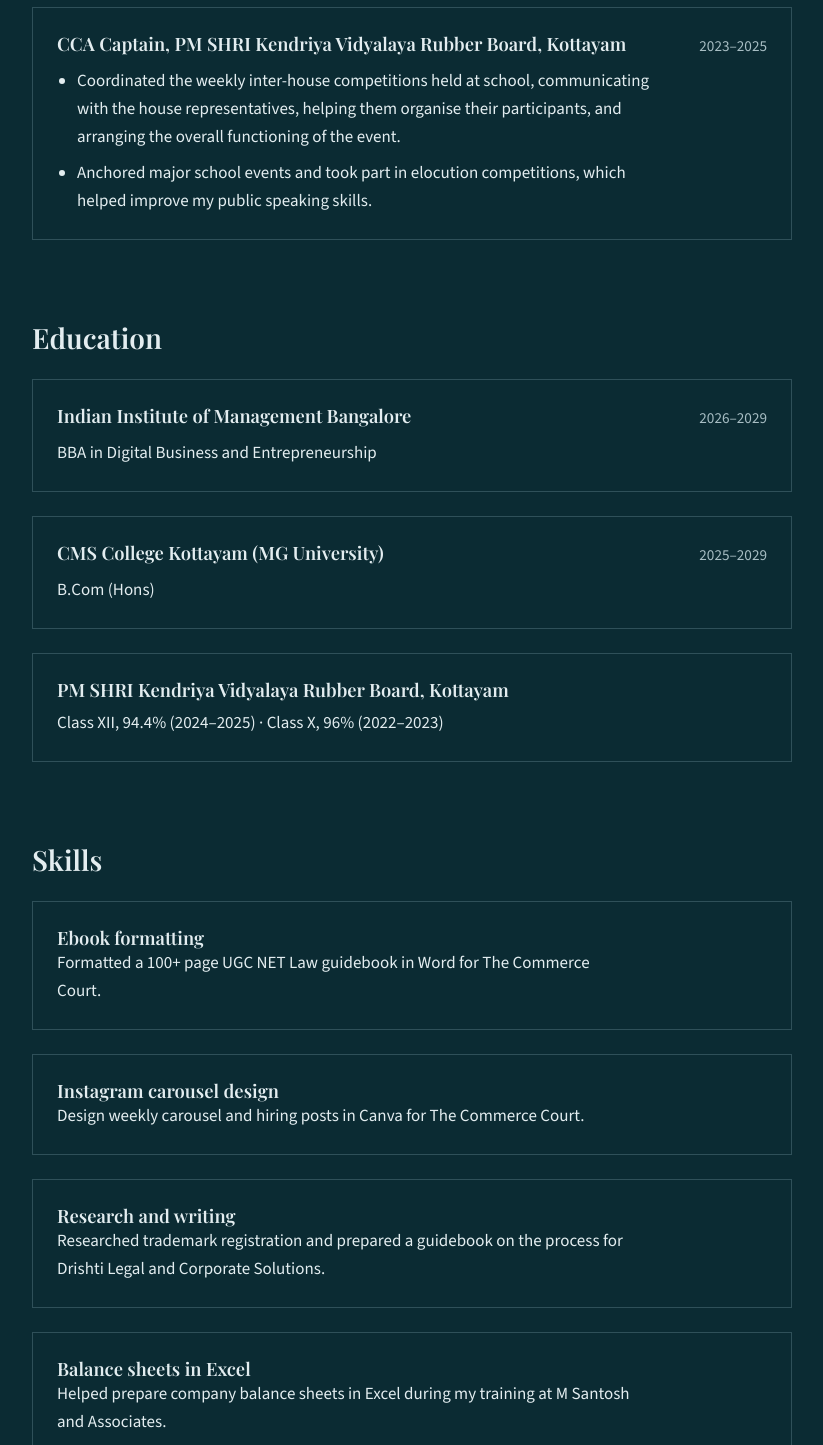
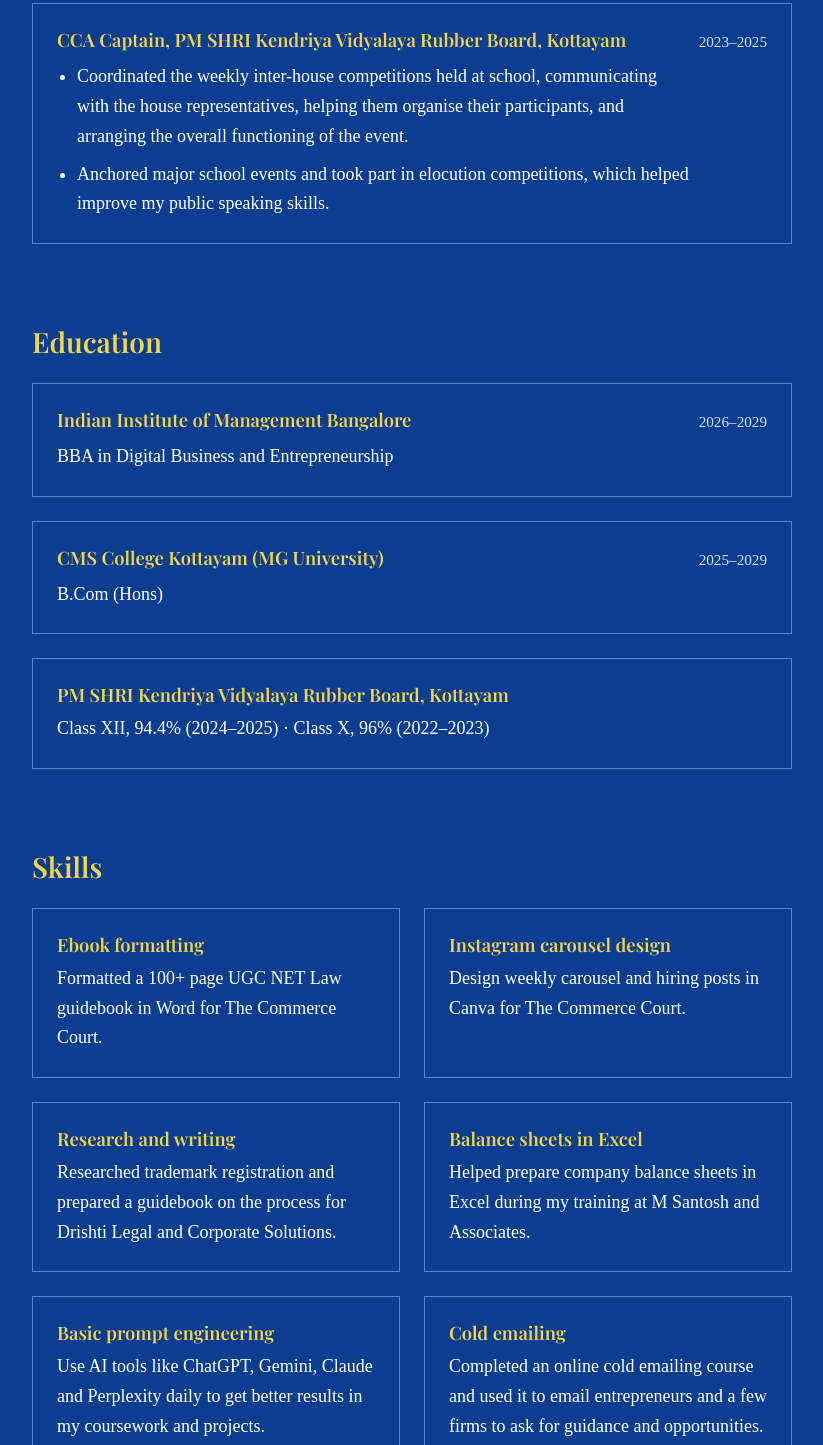
Before and after one commit to vishnupriya21off-hue/RESUME-WEBSITE, a plain HTML site: page index.html in a window 1280 px wide. Shown: the part 1355-2800 px from the top of the page, without its empty margins (228-1051 px from the left). Drawn offline with nearby package versions, Linux system fonts and the light colour scheme; a web font is replaced by a local one.

Commit message:
Add files via upload

```diff
--- a/index.html
+++ b/index.html
@@ -7,7 +7,7 @@
   <meta name="description" content="Vishnupriya S, BBA student at IIM Bangalore and B.Com (Hons) student at CMS College Kottayam. Open to freelance work.">
   <link rel="preconnect" href="https://fonts.googleapis.com">
   <link rel="preconnect" href="https://fonts.gstatic.com" crossorigin>
-  <link href="https://fonts.googleapis.com/css2?family=Playfair+Display:ital,wght@0,400;0,600;1,400&family=Source+Sans+3:wght@400;600&display=swap" rel="stylesheet">
+  <link href="https://fonts.googleapis.com/css2?family=Playfair+Display:ital,wght@0,400;0,600;1,400&display=swap" rel="stylesheet">
   <link rel="stylesheet" href="style.css">
 </head>
 <body>
@@ -118,38 +118,38 @@
 
     <section id="skills">
       <h2>Skills</h2>
-      <div class="card-list">
-        <article class="card skill">
+      <div class="card-list skill-list">
+        <article class="card">
           <h3>Ebook formatting</h3>
           <p>Formatted a 100+ page UGC NET Law guidebook in Word for The Commerce Court.</p>
         </article>
 
-        <article class="card skill">
+        <article class="card">
           <h3>Instagram carousel design</h3>
           <p>Design weekly carousel and hiring posts in Canva for The Commerce Court.</p>
         </article>
 
-        <article class="card skill">
+        <article class="card">
           <h3>Research and writing</h3>
           <p>Researched trademark registration and prepared a guidebook on the process for Drishti Legal and Corporate Solutions.</p>
         </article>
 
-        <article class="card skill">
+        <article class="card">
           <h3>Balance sheets in Excel</h3>
           <p>Helped prepare company balance sheets in Excel during my training at M Santosh and Associates.</p>
         </article>
 
-        <article class="card skill">
+        <article class="card">
           <h3>Basic prompt engineering</h3>
           <p>Use AI tools like ChatGPT, Gemini, Claude and Perplexity daily to get better results in my coursework and projects.</p>
         </article>
 
-        <article class="card skill">
+        <article class="card">
           <h3>Cold emailing</h3>
-          <p>Completed an online cold emailing course and used it to email entrepreneurs and a few firms to ask for work, with a very good response rate.</p>
+          <p>Completed an online cold emailing course and used it to email entrepreneurs and a few firms to ask for guidance and opportunities. An entrepreneur replied.</p>
         </article>
 
-        <article class="card skill">
+        <article class="card">
           <h3>Public speaking</h3>
           <p>Anchored major school events and took part in elocution competitions.</p>
         </article>
--- a/style.css
+++ b/style.css
@@ -1,10 +1,10 @@
 /* Colours, fonts and the spacing scale. Change the whole look from here. */
 :root {
-  --bg: #0B2B33;
-  --text: #E3EDF0;
-  --muted: #A8BEC4;
-  --line: #2F5059;
-  --accent: #BFD8DE;
+  --bg: #0B3D91;
+  --text: #FFFFFF;
+  --muted: #D6E2F8;
+  --line: #5A83CF;
+  --accent: #F5D547;
   --sheet: #FFFFFF;
   --ink: #1A1A1A;
   --space-s: 8px;
@@ -12,7 +12,7 @@
   --space-m: 24px;
   --space-l: 40px;
   --serif: "Playfair Display", Georgia, serif;
-  --sans: "Source Sans 3", Arial, sans-serif;
+  --body: "Times New Roman", Times, serif;
 }
 
 /* Page base: background, body text and the default look of headings, text and links */
@@ -21,14 +21,14 @@ body {
   margin: 0;
   background: var(--bg);
   color: var(--text);
-  font-family: var(--sans);
-  font-size: 1.0625rem;
+  font-family: var(--body);
+  font-size: 1.125rem;
   line-height: 1.65;
 }
 h1, h2, h3 { font-family: var(--serif); font-weight: 600; line-height: 1.25; }
-h1 { font-size: clamp(2.25rem, 7vw, 3.25rem); margin: 0 0 var(--space-s); }
-h2 { font-size: 1.75rem; margin: 0 0 var(--space-m); }
-h3 { font-size: 1.15rem; margin: 0; }
+h1 { font-size: clamp(2.25rem, 7vw, 3.25rem); margin: 0 0 var(--space-s); color: var(--text); }
+h2 { font-size: 1.75rem; margin: 0 0 var(--space-m); color: var(--accent); }
+h3 { font-size: 1.15rem; margin: 0; color: var(--accent); }
 p { margin: 0 0 var(--space-s); max-width: 68ch; }
 a { color: var(--accent); }
 a:focus-visible { outline: 2px solid var(--accent); outline-offset: 3px; }
@@ -62,7 +62,7 @@ header { position: sticky; top: 0; z-index: 5; background: var(--bg); border-bot
   text-decoration: none;
 }
 .nav-brand { font-family: var(--serif); font-size: 1.15rem; }
-.nav-links { display: flex; gap: var(--space-m); margin: 0; padding: 0; list-style: none; }
+.nav-links { display: flex; flex-wrap: wrap; gap: 0 var(--space-m); margin: 0; padding: 0; list-style: none; }
 .nav-brand:hover, .nav-link:hover { color: var(--accent); }
 
 /* Sections: shared width, 40px of space above and below, offset so the sticky bar never covers a heading */
@@ -84,7 +84,7 @@ section { padding: var(--space-l) 0; scroll-margin-top: 56px; }
   border: 1px solid var(--accent);
   background: var(--accent);
   color: var(--bg);
-  font-weight: 600;
+  font-weight: 700;
   text-decoration: none;
 }
 .button:hover { background: transparent; color: var(--accent); }
@@ -107,18 +107,22 @@ section { padding: var(--space-l) 0; scroll-margin-top: 56px; }
 .card ul { margin: 0; padding-left: 1.25rem; }
 .card li { margin-bottom: var(--space-s); max-width: 68ch; }
 .card li:last-child, .card p:last-child { margin-bottom: 0; }
+.card > h3 { margin-bottom: var(--space-s); }
+
+/* Skills (#skills): the same cards, one skill each, in columns that fit the screen width */
+.skill-list { grid-template-columns: repeat(auto-fit, minmax(280px, 1fr)); }
 
 /* Resume area (#resume-section): heading and download link above the white sheet */
 .resume-intro { display: flex; flex-wrap: wrap; justify-content: space-between; align-items: center; gap: var(--gutter); margin-bottom: var(--space-m); }
 .resume-intro h2 { margin: 0; }
 
 /* Paper resume (#resume): a white sheet with dark text, laid out like a one-page document */
-#resume { background: var(--sheet); color: var(--ink); padding: var(--space-l); font-size: 0.95rem; line-height: 1.5; }
+#resume { background: var(--sheet); color: var(--ink); padding: var(--space-l); font-size: 1rem; line-height: 1.5; }
 #resume p, #resume li { max-width: none; }
 #resume a { color: var(--ink); }
 .resume-name { font-family: var(--serif); font-size: 1.8rem; font-weight: 600; margin: 0; }
 .resume-contact { margin-bottom: var(--space-m); }
-#resume h3 { margin: var(--space-m) 0 var(--space-s); padding-bottom: 4px; border-bottom: 1px solid #CFCFCF; font-size: 1.05rem; }
+#resume h3 { margin: var(--space-m) 0 var(--space-s); padding-bottom: 4px; border-bottom: 1px solid #CFCFCF; font-size: 1.05rem; color: var(--ink); }
 .resume-row { display: flex; flex-wrap: wrap; justify-content: space-between; gap: 0 var(--space-m); margin: 0; }
 .resume-detail { margin-bottom: var(--space-s); }
 .resume-entry { margin-bottom: var(--space-s); }
@@ -129,9 +133,10 @@ section { padding: var(--space-l) 0; scroll-margin-top: 56px; }
 footer { padding: var(--space-m) 0 var(--space-l); border-top: 1px solid var(--line); color: var(--muted); font-size: 0.95rem; }
 footer p { margin: 0; }
 
-/* Narrow screens (under 700px): tighter nav and padding, full-width buttons */
+/* Narrow screens (under 700px): links spread across the bar, tighter padding, full-width buttons */
 @media (max-width: 699px) {
-  .nav-links { gap: var(--gutter); }
+  .nav-brand { display: none; }
+  .nav-links { width: 100%; justify-content: space-between; gap: 0 var(--space-s); font-size: 0.95rem; }
   #hero { padding-top: var(--space-l); }
   .card { padding: var(--gutter); }
   #resume { padding: var(--space-m); }
@@ -144,7 +149,7 @@ footer p { margin: 0; }
   header, footer, main > section:not(#resume-section), .resume-intro { display: none; }
   body { background: #FFFFFF; color: #000000; }
   #resume-section { width: auto; margin: 0; padding: 0; }
-  #resume { padding: 0; color: #000000; font-size: 9.5pt; line-height: 1.35; }
+  #resume { padding: 0; color: #000000; font-size: 10pt; line-height: 1.3; }
   #resume a { color: #000000; text-decoration: none; }
-  #resume h3 { margin-top: 10pt; border-bottom-color: #000000; }
+  #resume h3 { margin-top: 10pt; border-bottom-color: #000000; color: #000000; }
 }
```
